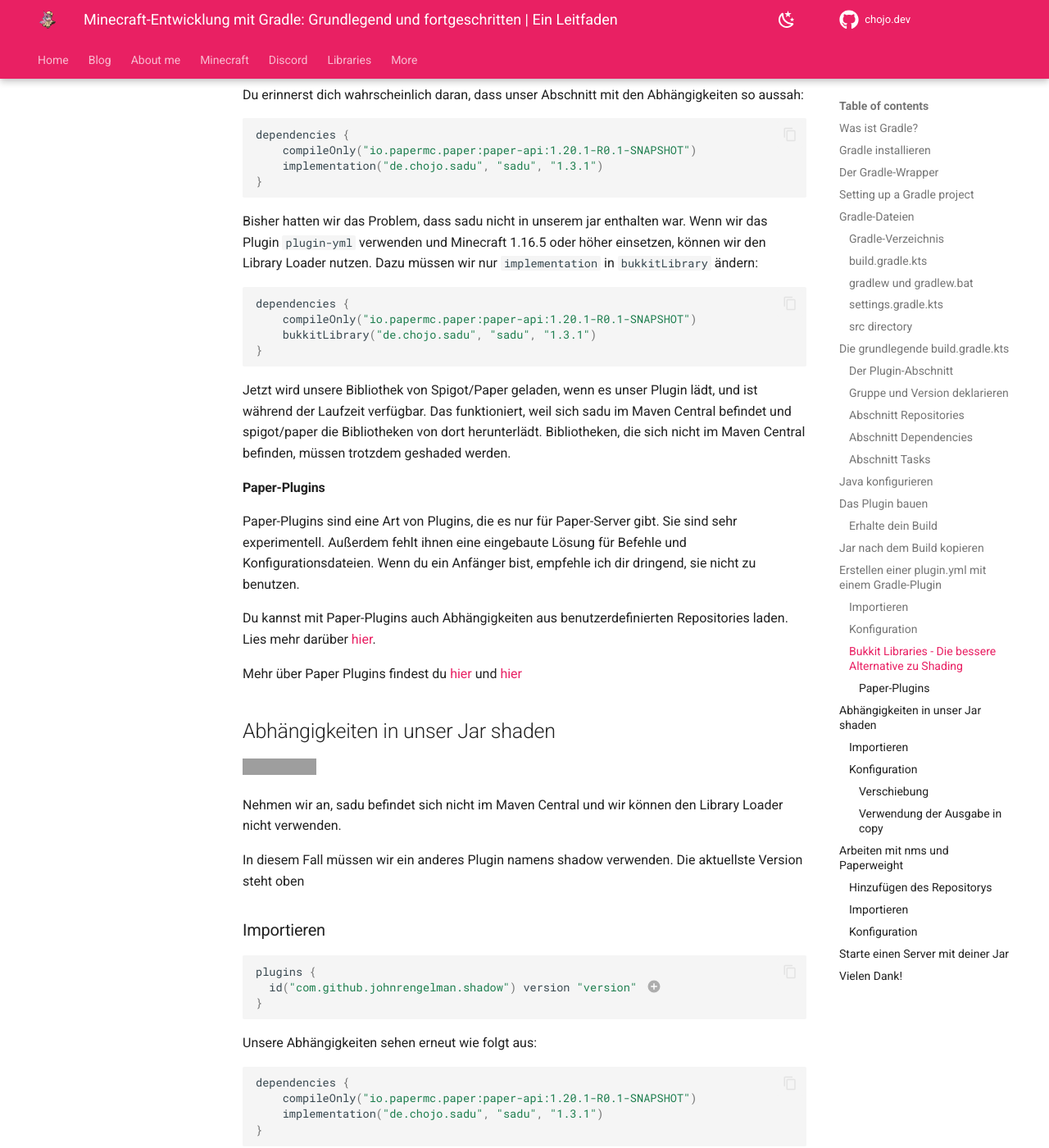
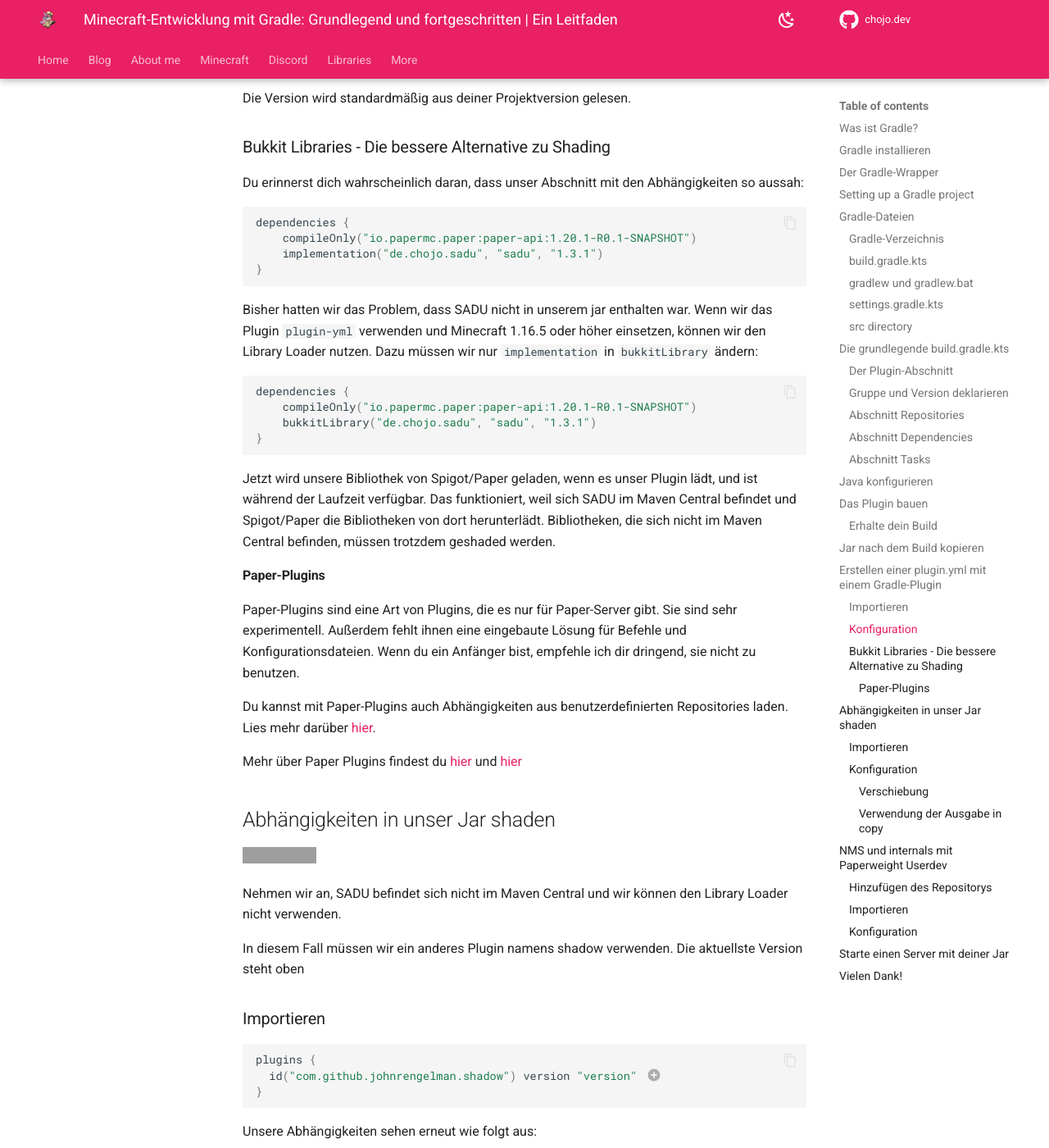
Before and after one commit to rainbowdashlabs/chojodev, an MkDocs documentation site: the page built from docs/blog/de/gradle_minecraft_basic_and_advanced.md, in a window 1280 px wide and 1400 px high, scrolled down 10347 px. Shown: the whole window at 82% size. Built offline with MkDocs 1.6.1 and Material for MkDocs 9.7.7, drawn with Linux system fonts in a browser that asks for light colours; comment, search, counter and statistics services are not loaded; some of the changed text lies outside the part shown; grey boxes are pictures that could not be loaded.

Commit message:
Correct capitalization and remove redundant content
This commit includes a series of corrections to the blog post on "Gradle Minecraft Basic and Advanced". The changes are majorly related to the capitalization of proper nouns such as Paper, Spigot, Maven, Gradle etc. which were previously incorrectly written in lowercase. Additionally, it eliminates an unnecessary section heading towards the middle of the article, enhancing the flow of reading. The commit also makes several other corrections and additions for semantic and technical accuracy, especially related to Paperweight and Maven Central usage and explanations. It also includes translation of the same changes into German for the corresponding German blog post.

````diff
--- a/docs/blog/de/gradle_minecraft_basic_and_advanced.md
+++ b/docs/blog/de/gradle_minecraft_basic_and_advanced.md
@@ -16,7 +16,7 @@
 In diesem Blogbeitrag geht es um die Entwicklung von Minecraft-Plugins für Paper- und Spigot-Server mit Gradle.
 Die Minecraft-Community hat rund um das Build-Tool Gradle ein riesiges Ökosystem für Minecraft aufgebaut.
 Anstatt dich mit einer Beispiel-Gradle-Datei zu überschütten, werden wir Schritt für Schritt vorgehen.
-Wir beginnen mit dem grundlegenden gradle-Layout, legen Repositories und Abhängigkeiten fest und fahren mit Plugins fort.
+Wir beginnen mit dem grundlegenden Gradle-Layout, legen Repositories und Abhängigkeiten fest und fahren mit Plugins fort.
 
 <!-- more -->
 
@@ -49,7 +49,7 @@
 Das funktioniert auf Unix-Systemen und auch in der Windows PowerShell oder Git Bash.
 Wenn du die Windows cmd verwendest, musst du stattdessen `gradlew.bat` benutzen.
 
-Die neueste Version findest du auf der [gradle-Website](https://gradle.org/releases/).
+Die neueste Version findest du auf der [Gradle-Website](https://gradle.org/releases/).
 
 ## Setting up a Gradle project
 
@@ -260,7 +260,7 @@
 
     Wenn du importe für JUnit hier hast kannst du diese erstmal löschen.
 
-Im Abschnitt " Dependencies" können wir zunächst zwei verschiedene Arten von Abhängigkeiten definieren:
+Im Abschnitt `dependencies` können wir zunächst zwei verschiedene Arten von Abhängigkeiten definieren:
 
 ```java
 dependencies {
@@ -444,7 +448,7 @@
 
 Wenn du bereits eine `plugin.yml` erstellt hast, kannst du sie jetzt wieder löschen oder bis zum Ende des Abschnitts warten.
 
-Um unsere `plugin.yml` zu erstellen, werden wir das `plugin-yml` [gradle plugin by minecrell](https://github.com/Minecrell/plugin-yml) verwenden.
+Um unsere `plugin.yml` zu erstellen, werden wir das `plugin-yml` [Gradle plugin by minecrell](https://github.com/Minecrell/plugin-yml) verwenden.
 
 ### Importieren
 ![Gradle Plugin Portal](https://img.shields.io/gradle-plugin-portal/v/net.minecrell.plugin-yml.bukkit?label=Version)
@@ -506,7 +510,7 @@
 }
 ```
 
-Bisher hatten wir das Problem, dass sadu nicht in unserem jar enthalten war.
+Bisher hatten wir das Problem, dass SADU nicht in unserem jar enthalten war.
 Wenn wir das Plugin `plugin-yml` verwenden und Minecraft 1.16.5 oder höher einsetzen, können wir den Library Loader nutzen.
 Dazu müssen wir nur `implementation` in `bukkitLibrary` ändern:
 
@@ -518,7 +522,7 @@
 ```
 
 Jetzt wird unsere Bibliothek von Spigot/Paper geladen, wenn es unser Plugin lädt, und ist während der Laufzeit verfügbar.
-Das funktioniert, weil sich sadu im Maven Central befindet und spigot/paper die Bibliotheken von dort herunterlädt.
+Das funktioniert, weil sich SADU im Maven Central befindet und Spigot/Paper die Bibliotheken von dort herunterlädt.
 Bibliotheken, die sich nicht im Maven Central befinden, müssen trotzdem geshaded werden.
 
 #### Paper-Plugins
@@ -537,7 +541,7 @@
 
 ![Gradle Plugin Portal](https://img.shields.io/gradle-plugin-portal/v/com.github.johnrengelman.shadow?label=Version)
 
-Nehmen wir an, sadu befindet sich nicht im Maven Central und wir können den Library Loader nicht verwenden.
+Nehmen wir an, SADU befindet sich nicht im Maven Central und wir können den Library Loader nicht verwenden.
 
 In diesem Fall müssen wir ein anderes Plugin namens shadow verwenden. Die aktuellste Version steht oben
 
@@ -631,13 +635,16 @@
 
 1. Ändere es hier
 
-## Arbeiten mit nms und Paperweight
+## NMS und internals mit Paperweight Userdev
 
 ![GitHub-Veröffentlichung (mit Filter)](https://img.shields.io/github/v/release/PaperMC/paperweight?label=Latest%20Version)
 
 Ich rate davon ab, nms in irgendeiner Weise zu verwenden, aber wenn du das möchtest, solltest du das `userdev` Plugin von `paperweight` benutzen.
-Damit kannst du eine unobfuscated Jar verwenden und erhältst eine Menge lesbarer Variablen- und Funktionsnamen.
-Es stellt auch sicher, dass du beim Update auf eine neue Version neben den Paketnamen keine Codeänderungen vornehmen musst.
+Damit kannst du in einer Umgebung mit unverschleierten Namen entwickeln.
+Es ist auch die einzige unterstützte Möglichkeit, auf die Interna von `org.bukkit.craftbukkit.v1_XX_RX` zuzugreifen.
+Es stellt auch sicher, dass du beim Upgrade auf eine neue Version keinen Code ändern musst, der das Paket `net.minecraft` verwendet.
+Natürlich musst du trotzdem Code ändern, wenn Mojang etwas geändert hat.
+Du musst auch immer noch die Paketnamen ändern, wenn du internen Code aus `org.bukkit.craftbukkit.v1_XX_RX` verwendest;
 
 ### Hinzufügen des Repositorys
 
````
Also changed, not shown: other parts of docs/blog/de/gradle_minecraft_basic_and_advanced.md (+14 -4 lines), docs/blog/posts/gradle_minecraft_basic_and_advanced.md (+45 -32 lines).
